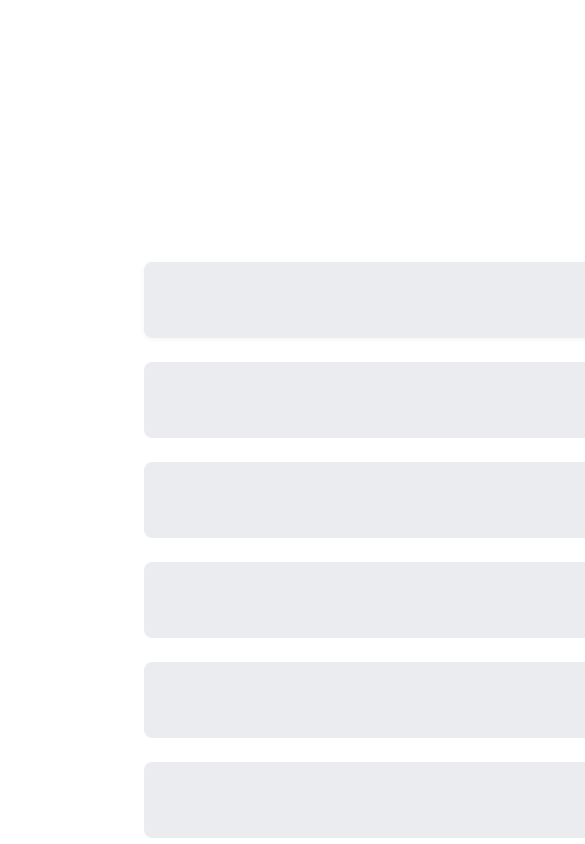
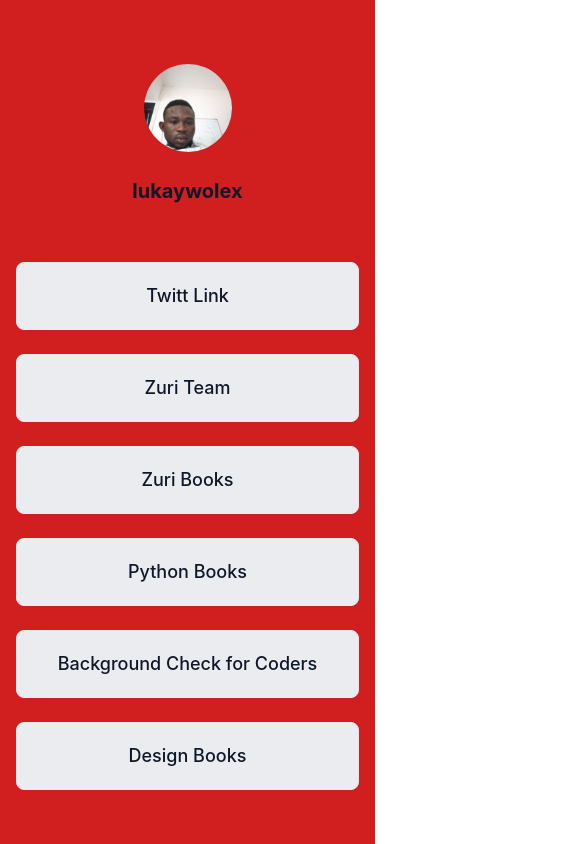
Before and after one commit to olukay08/Linktree, a React (Create React App) app in the folder mylittle/: page / in a window 390 px wide. Shown: the top 844 px of the page, 585 px wide, since content can reach past the window. Built offline with nearby package versions, Linux system fonts and the light colour scheme.

Commit message:
mobile layout design

```diff
--- a/mylittle/src/App.css
+++ b/mylittle/src/App.css
@@ -253,3 +253,111 @@ order: 1;
 align-self: stretch;
 flex-grow: 0;
 }
+@media screen and (max-width:500px) {
+    .App{
+     position: relative;
+     width: 375px;
+     height: 1088px;
+     overflow-y: scroll;
+     background:blue;
+    }
+    .main_section{
+display: flex;
+flex-direction: column;
+align-items: center;
+padding: 64px 0px 32px;
+gap: 24px;
+
+position: absolute;
+width: 375px;
+height: 892px;
+left: 0px;
+top: 0px;
+
+/* Base/White */
+
+background: #d11e1e;
+    }
+.sub_section{
+    display: flex;
+    flex-direction: column;
+    align-items: center;
+    padding: 0px 16px;
+    gap: 32px;
+
+    width: 375px;
+    height: 700px;
+
+
+    /* Inside auto layout */
+
+    flex: none;
+    order: 0;
+    align-self: stretch;
+    flex-grow: 0;
+}
+.nk-section{
+    box-sizing: border-box;
+    position: relative;
+    width: 900px;
+    height: 384px;
+
+      /* Primary/200
+
+    #D9D6FE
+     */
+    border: 1px dashed #D9D6FE;
+    border-radius: 5px;
+}
+.frames{
+    /* Auto layout */
+
+display: flex;
+flex-direction: row;
+justify-content: center;
+align-items: center;
+padding: 24px 32px;
+gap: 8px;
+
+width: 343px;
+height: 68px;
+
+/* Gray/200 */
+
+background: #EAECF0;
+/* Gray/200 */
+
+border: 1px solid #EAECF0;
+border-radius: 8px;
+
+/* Inside auto layout */
+
+flex: none;
+order: 0;
+flex-grow: 1;
+
+
+}
+.links{
+    display: flex;
+    flex-direction: row;
+    justify-content: center;
+    align-items: center;
+    padding: 0px;
+    gap: 12px;
+
+    width: 343px;
+    height: 68px;
+    z-index: 100;
+
+
+    filter: drop-shadow(0px 1px 2px rgba(16, 24, 40, 0.05));
+
+
+    flex: none;
+    order: 0;
+    align-self: stretch;
+    flex-grow: 1;
+    }
+
+}
--- a/mylittle/src/App.js
+++ b/mylittle/src/App.js
@@ -17,9 +17,9 @@ function App() {
 
           </div>
           <div className="link-section">
-            <div className ="links">
+            <div className ="btn_zuri">
               <div className="frames">
-                <a href="https://training.zuri.team/" id="btn__zuri" >Twitter Link</a>
+                <a href="https://training.zuri.team/" id="btn__zuri" >Twitt Link</a>
 
               </div>
 
```
